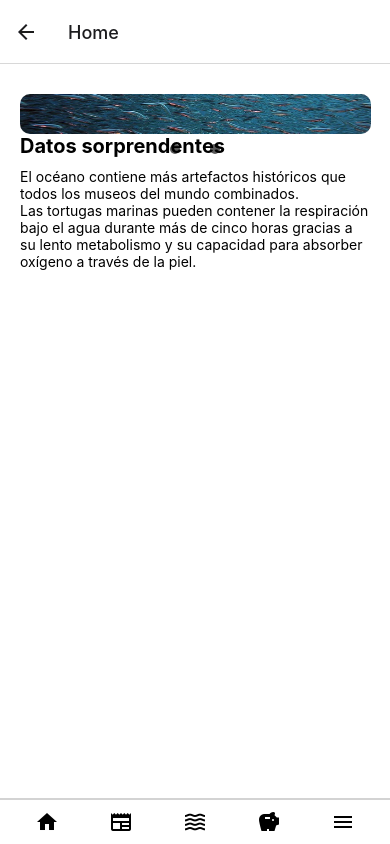
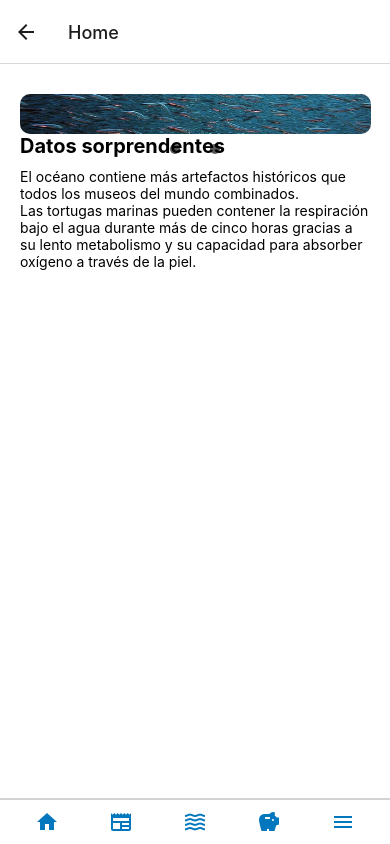
Before and after one commit to LuisFerRodVar/app-vida-submarina, a React Native app: screen /Home in a window 390 px wide. Built offline with nearby package versions, Linux system fonts and the light colour scheme.

Commit message:
Added species and changes on navbar

```diff
--- /dev/null
+++ b/src/api/species.ts
@@ -0,0 +1,9 @@
+const URL = 'http://10.0.2.2:8080/api/';
+export async function getSpecies() {
+  return await fetch(URL + 'species', {
+    headers: {
+      'Content-Type': 'application/json'
+    }
+  }).then(response => response.json())
+
+}
--- a/src/components/Navbar.tsx
+++ b/src/components/Navbar.tsx
@@ -1,5 +1,5 @@
 import { View, Text, TouchableOpacity } from 'react-native'
-import React from 'react'
+import React, { useState } from 'react'
 import { MaterialIcons } from '@expo/vector-icons'
 import { StyleSheet } from 'react-native'
 import { useNavigation } from '@react-navigation/native'
@@ -25,25 +25,30 @@ const styles = StyleSheet.create({
 });
 
 export default function Navbar() {
+  const [currentDir, setCurrrentDir] = useState('Home');
   const navigation = useNavigation();
 
+  const toggleDir = (dir: string) => {
+    navigation.navigate(dir);
+    setCurrrentDir(dir);
+  }
   return (
     <View style={styles.navbarContainer}>
       <View style={styles.navbar}>
-        <TouchableOpacity onPress={() => navigation.navigate("Home")}>
-          <MaterialIcons name='home' size={24} color='black' />
+        <TouchableOpacity onPress={() => toggleDir('Home')}>
+          <MaterialIcons name='home' size={24} color='#0277BD' />
         </TouchableOpacity>
-        <TouchableOpacity onPress={() => navigation.navigate("News")} >
-          <MaterialIcons name='newspaper' size={24} color='black' />
+        <TouchableOpacity onPress={() => toggleDir('News')} >
+          <MaterialIcons name='newspaper' size={24} color='#0277BD' />
         </TouchableOpacity>
-        <TouchableOpacity onPress={() => navigation.navigate("Species")} >
-          <MaterialIcons name='waves' size={24} color='black' />
+        <TouchableOpacity onPress={() => toggleDir('Species')} >
+          <MaterialIcons name='waves' size={24} color='#0277BD' />
         </TouchableOpacity>
-        <TouchableOpacity onPress={() => navigation.navigate("Donations")} >
-          <MaterialIcons name='savings' size={24} color='black' />
+        <TouchableOpacity onPress={() => toggleDir('Donations')} >
+          <MaterialIcons name='savings' size={24} color='#0277BD' />
         </TouchableOpacity>
-        <TouchableOpacity onPress={() => navigation.navigate("Configurations")} >
-          <MaterialIcons name='menu' size={24} color='black' />
+        <TouchableOpacity onPress={() => toggleDir('Configurations')} >
+          <MaterialIcons name='menu' size={24} color='#0277BD' />
         </TouchableOpacity>
       </View>
     </View>
--- a/src/screens/Species.tsx
+++ b/src/screens/Species.tsx
@@ -1,11 +1,90 @@
-import { View, Text } from 'react-native'
-import React from 'react'
-import Navbar from '../components/Navbar'
+
+import React, { useEffect, useState } from 'react';
+import { View, Text, TouchableOpacity, ScrollView, StyleSheet } from 'react-native';
+import Navbar from '../components/Navbar';
+import { getSpecies } from '../api/species';
+
+interface SpeciesItem {
+  name: string;
+  description: string;
+  thumbnail: string;
+  group: number;
+}
+
 export default function Species() {
+  const [currentFamily, setCurrentFamily] = useState<number | null>(null);
+  const [species, setSpecies] = useState<SpeciesItem[]>([]);
+  const [filteredSpecies, setFilteredSpecies] = useState<SpeciesItem[]>([]);
+
+  useEffect(() => {
+    const fetchSpecies = async () => {
+      try {
+        const fetchedSpecies = await getSpecies();
+        setSpecies(fetchedSpecies);
+      } catch (error) {
+        console.error('Error fetching species:', error);
+      }
+    };
+
+    fetchSpecies();
+  }, []);
+
+  const toggleFamily = (index: number) => {
+    setCurrentFamily(index);
+    setFilteredSpecies(species.filter((specie) => specie.group === currentFamily))
+  };
+
+
+
   return (
-    <View>
-      <Text>Species</Text>
+    <View style={Styles.background}>
+      <View style={Styles.families}>
+        <TouchableOpacity onPress={() => toggleFamily(0)}>
+          <Text style={[Styles.family, currentFamily === 0 && Styles.currentFamily]}>
+            Mamíferos
+          </Text>
+        </TouchableOpacity>
+        <TouchableOpacity onPress={() => toggleFamily(1)}>
+          <Text style={[Styles.family, currentFamily === 1 && Styles.currentFamily]}>
+            Peces e invertebrados
+          </Text>
+        </TouchableOpacity>
+        <TouchableOpacity onPress={() => toggleFamily(2)}>
+          <Text style={[Styles.family, currentFamily === 2 && Styles.currentFamily]}>
+            Reptiles
+          </Text>
+        </TouchableOpacity>
+      </View>
+      <ScrollView>
+        {filteredSpecies.map((specie, index) => (
+          <View key={index}>
+            <Text>{specie.name}</Text>
+            <Text>{specie.description}</Text>
+            <Text>{specie.thumbnail}</Text>
+            <Text>{specie.group}</Text>
+          </View>
+        ))}
+      </ScrollView>
       <Navbar />
     </View>
-  )
+  );
 }
+
+const Styles = StyleSheet.create({
+  families: {
+    display: 'flex',
+    flexDirection: 'row',
+    justifyContent: 'space-around',
+  },
+  family: {
+    fontSize: 13,
+    color: '#00000040',
+  },
+  currentFamily: {
+    color: "#0276FF"
+  },
+  background: {
+    backgroundColor: '#fff',
+    flex: 1,
+  },
+});
```
